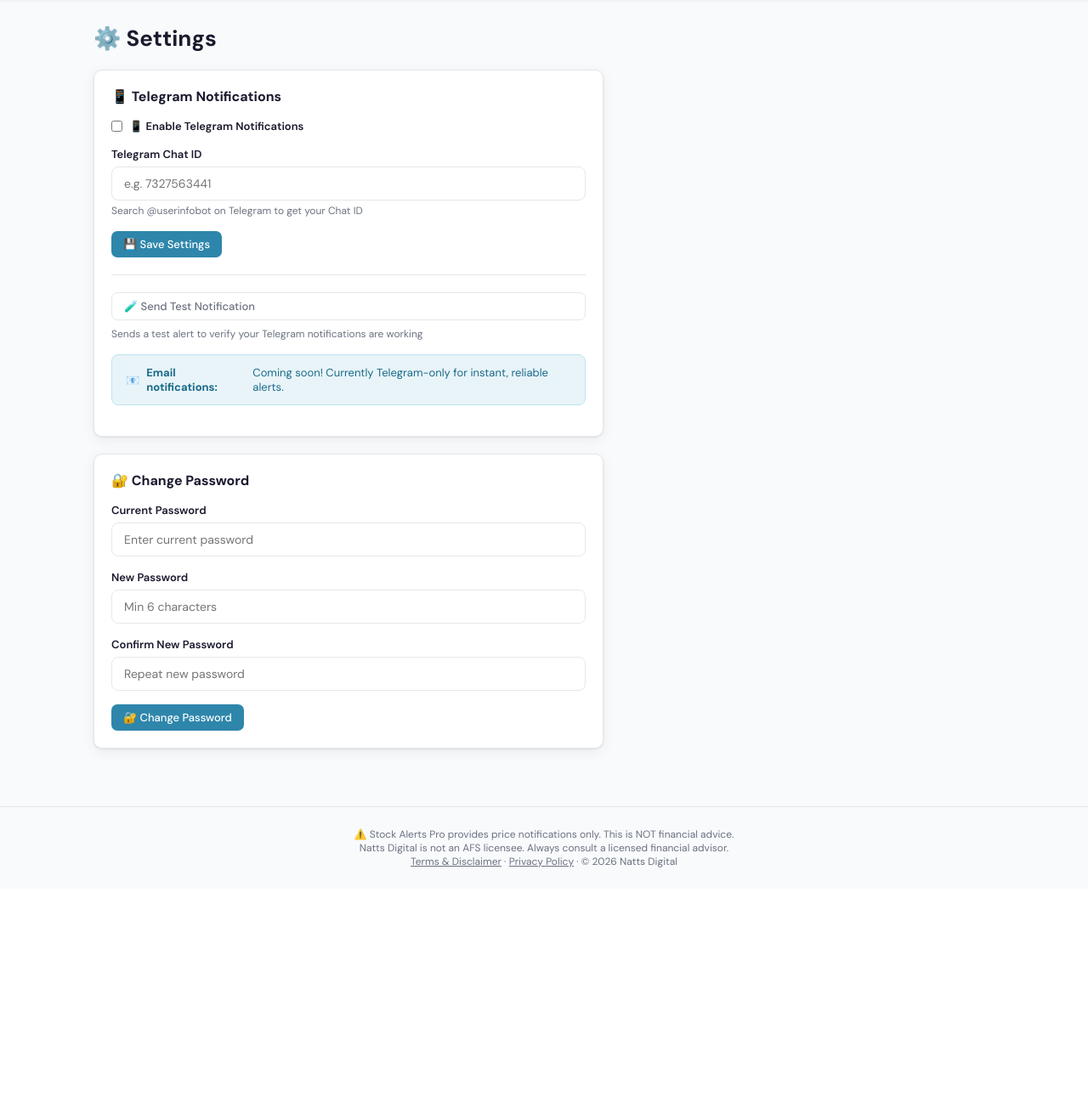
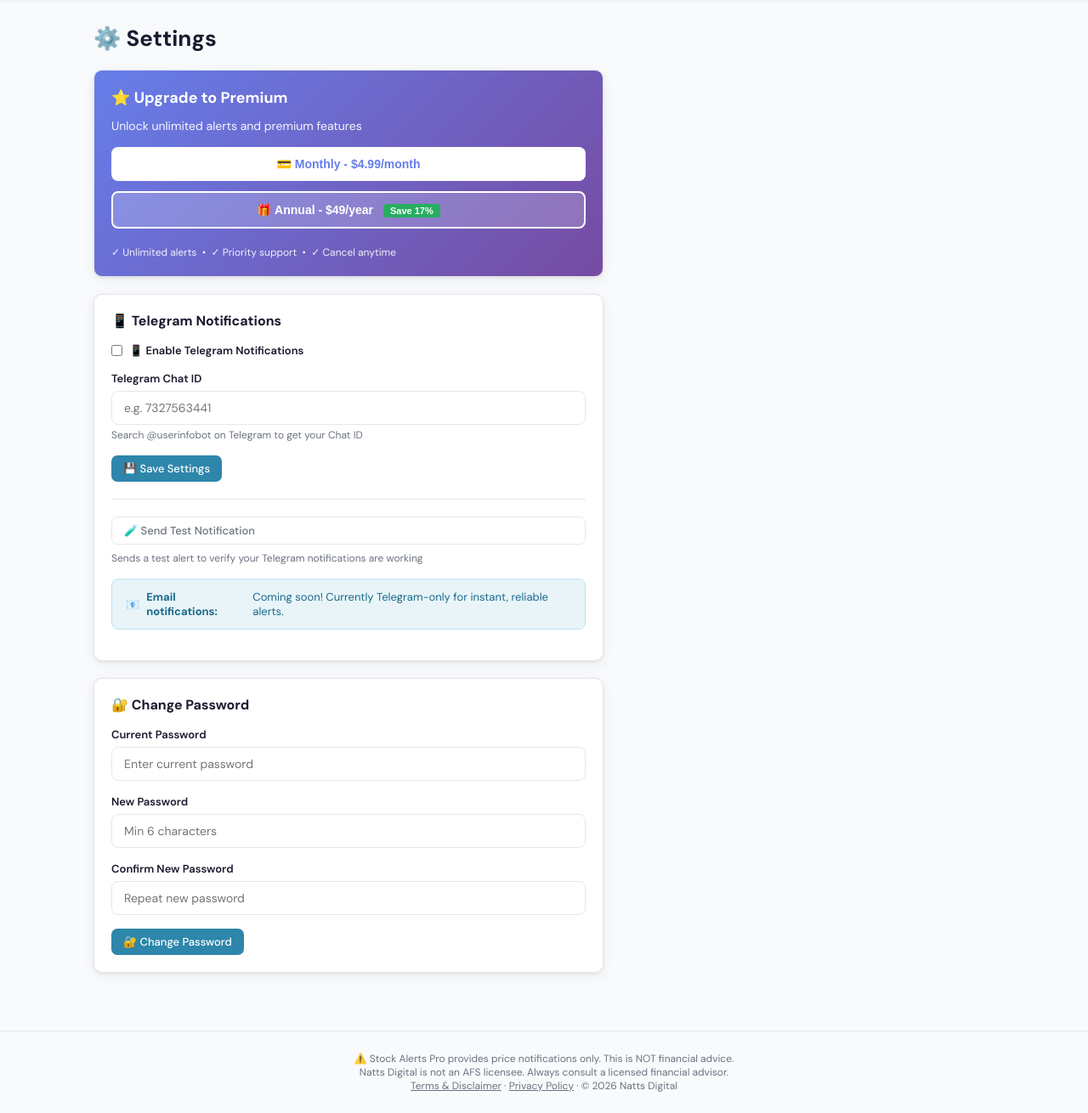
Before and after one commit to snattuvetty-spec/stock-alerts-flask, a Flask app: page /settings in a window 1280 px wide. Shown: the part 56-1366 px from the top of the page at 85% size. Before the commit the page ends 1077 px from the top, so only its background shows below. Run offline with Flask 3, Linux system fonts and the light colour scheme; the visitor is signed in with stand-in values (Sample User, id 1); data that the repository does not hold is empty.

Commit message:
Add Stripe subscription integration

```diff
--- a/app.py
+++ b/app.py
@@ -6,6 +6,7 @@ import smtplib
 import requests
 from email.mime.text import MIMEText
 from email.mime.multipart import MIMEMultipart
+import stripe
 from datetime import datetime, timedelta
 import random
 import string
@@ -17,6 +18,13 @@ from dotenv import load_dotenv
 load_dotenv()
 
 app.secret_key = os.getenv('SECRET_KEY', 'natts-digital-secret-2026')
+
+# Stripe configuration
+stripe.api_key = os.getenv('STRIPE_SECRET_KEY')
+STRIPE_PUBLISHABLE_KEY = os.getenv('STRIPE_PUBLISHABLE_KEY')
+STRIPE_PRICE_MONTHLY = os.getenv('STRIPE_PRICE_MONTHLY', 'price_1T2isyEX5QghswoUgNNcfJCN')
+STRIPE_PRICE_ANNUAL = os.getenv('STRIPE_PRICE_ANNUAL', 'price_1T2iusEX5QghswoUFfYVYedR')
+STRIPE_WEBHOOK_SECRET = os.getenv('STRIPE_WEBHOOK_SECRET', '')
 
 # ============================================================
 # SUPABASE
@@ -708,6 +716,82 @@ def quick_update_alert(alert_id):
         return jsonify({'success': False, 'error': str(e)}), 500
 
 # ============================================================
+# STRIPE SUBSCRIPTION
+# ============================================================
+@app.route('/create-checkout-session', methods=['POST'])
+@login_required
+def create_checkout_session():
+    """Create Stripe checkout session for subscription"""
+    try:
+        plan = request.form.get('plan', 'monthly')
+        price_id = STRIPE_PRICE_MONTHLY if plan == 'monthly' else STRIPE_PRICE_ANNUAL
+
+        checkout_session = stripe.checkout.Session.create(
+            customer_email=session.get('email'),
+            line_items=[{
+                'price': price_id,
+                'quantity': 1,
+            }],
+            mode='subscription',
+            success_url=request.host_url + 'success?session_id={CHECKOUT_SESSION_ID}',
+            cancel_url=request.host_url + 'settings?canceled=true',
+            metadata={
+                'username': session['username']
+            }
+        )
+        return redirect(checkout_session.url, code=303)
+    except Exception as e:
+        print(f"Stripe checkout error: {str(e)}")
+        return redirect(url_for('settings', error='payment'))
+
+@app.route('/success')
+@login_required
+def success():
+    """Payment success page"""
+    return render_template('success.html', username=session.get('username'))
+
+@app.route('/stripe-webhook', methods=['POST'])
+def stripe_webhook():
+    """Handle Stripe webhook events"""
+    payload = request.data
+    sig_header = request.headers.get('Stripe-Signature')
+
+    try:
+        event = stripe.Webhook.construct_event(
+            payload, sig_header, STRIPE_WEBHOOK_SECRET
+        )
+    except ValueError as e:
+        return jsonify({'error': 'Invalid payload'}), 400
+    except stripe.error.SignatureVerificationError as e:
+        return jsonify({'error': 'Invalid signature'}), 400
+
+    # Handle the event
+    if event['type'] == 'checkout.session.completed':
+        session_data = event['data']['object']
+        username = session_data['metadata']['username']
+
+        # Activate premium
+        supabase.table('users').update({
+            'premium': True,
+            'stripe_customer_id': session_data.get('customer'),
+            'stripe_subscription_id': session_data.get('subscription')
+        }).eq('username', username).execute()
+
+        print(f"✅ Premium activated for {username}")
+
+    elif event['type'] == 'customer.subscription.deleted':
+        subscription = event['data']['object']
+
+        # Deactivate premium
+        supabase.table('users').update({
+            'premium': False
+        }).eq('stripe_subscription_id', subscription['id']).execute()
+
+        print(f"❌ Premium cancelled for subscription {subscription['id']}")
+
+    return jsonify({'status': 'success'}), 200
+
+# ============================================================
 # SETTINGS
 # ============================================================
 @app.route('/settings', methods=['GET', 'POST'])
@@ -768,6 +852,11 @@ def settings():
         s = supabase.table('user_settings').select('*').eq('username', username).execute().data
         user_settings = s[0] if s else {}
 
+    # Get premium status
+    user = supabase.table('users').select('premium').eq('username', username).execute().data
+    is_premium = user[0]['premium'] if user else False
+    user_settings['premium'] = is_premium
+
     return render_template('settings.html',
         username=username,
         name=session.get('name', username),
--- a/requirements.txt
+++ b/requirements.txt
@@ -6,3 +6,4 @@ yfinance>=0.2.36
 python-dotenv>=1.0.0
 gunicorn>=21.2.0
 apscheduler>=3.10.4
+stripe>=8.0.0
--- a/templates/settings.html
+++ b/templates/settings.html
@@ -7,6 +7,38 @@
 {% if success %}<div class="alert alert-success">{{ success|safe }}</div>{% endif %}
 
 <div style="display:grid;gap:20px;max-width:600px;">
+
+    <!-- Premium Upgrade -->
+    {% if not settings.get('premium') %}
+    <div class="card" style="background:linear-gradient(135deg,#667eea,#764ba2);color:white;">
+        <div class="card-body">
+            <h3 style="margin-bottom:12px;font-size:18px;color:white;">⭐ Upgrade to Premium</h3>
+            <p style="opacity:0.95;margin-bottom:16px;font-size:14px;">
+                Unlock unlimited alerts and premium features
+            </p>
+
+            <div style="display:grid;gap:12px;margin-bottom:20px;">
+                <form method="POST" action="/create-checkout-session" style="margin:0;">
+                    <input type="hidden" name="plan" value="monthly">
+                    <button type="submit" style="width:100%;background:white;color:#667eea;border:none;padding:12px;border-radius:8px;font-weight:600;cursor:pointer;font-size:14px;">
+                        💳 Monthly - $4.99/month
+                    </button>
+                </form>
+
+                <form method="POST" action="/create-checkout-session" style="margin:0;">
+                    <input type="hidden" name="plan" value="annual">
+                    <button type="submit" style="width:100%;background:rgba(255,255,255,0.2);color:white;border:2px solid white;padding:12px;border-radius:8px;font-weight:600;cursor:pointer;font-size:14px;">
+                        🎁 Annual - $49/year <span style="background:#27ae60;padding:2px 8px;border-radius:4px;font-size:11px;margin-left:8px;">Save 17%</span>
+                    </button>
+                </form>
+            </div>
+
+            <div style="font-size:12px;opacity:0.9;">
+                ✓ Unlimited alerts &nbsp;•&nbsp; ✓ Priority support &nbsp;•&nbsp; ✓ Cancel anytime
+            </div>
+        </div>
+    </div>
+    {% endif %}
 
     <!-- Telegram Notifications -->
     <div class="card">
```
Also changed, not shown: templates/success.html (added, +24 -0 lines), 1 other file.
